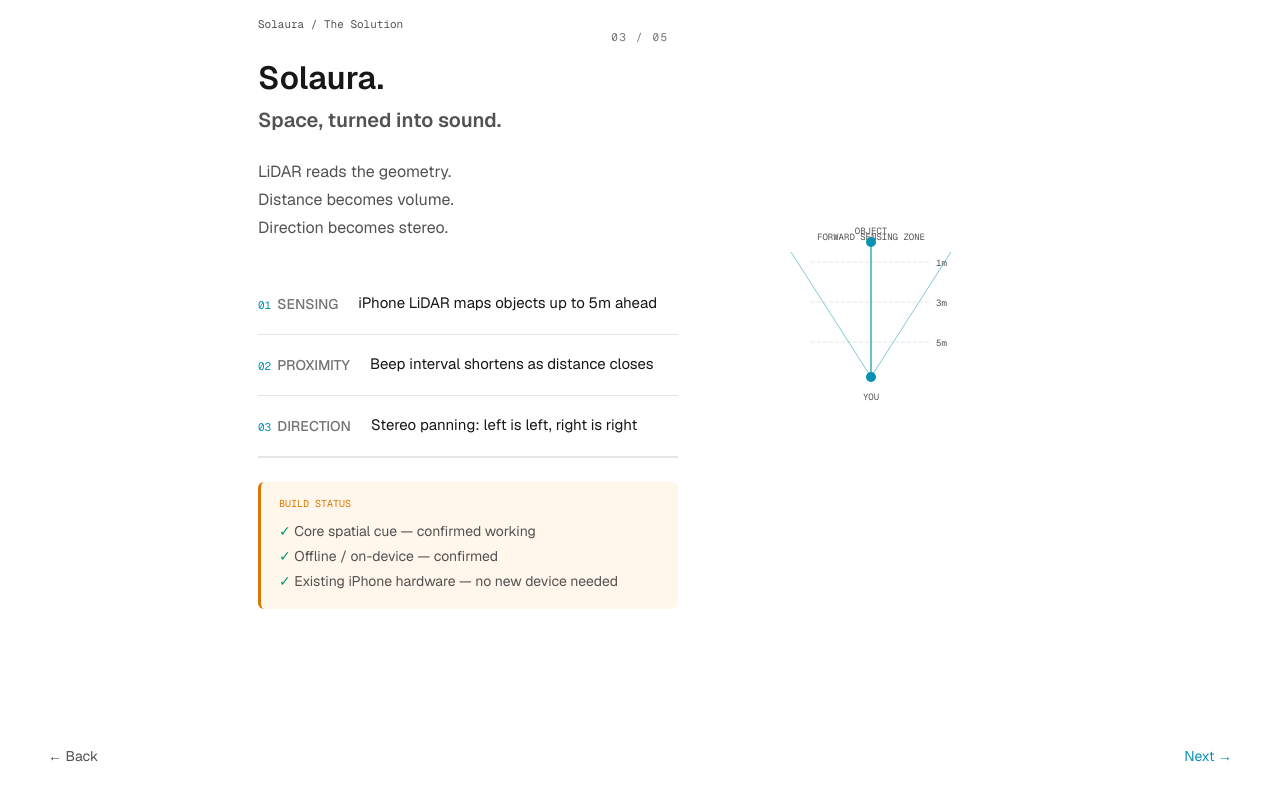
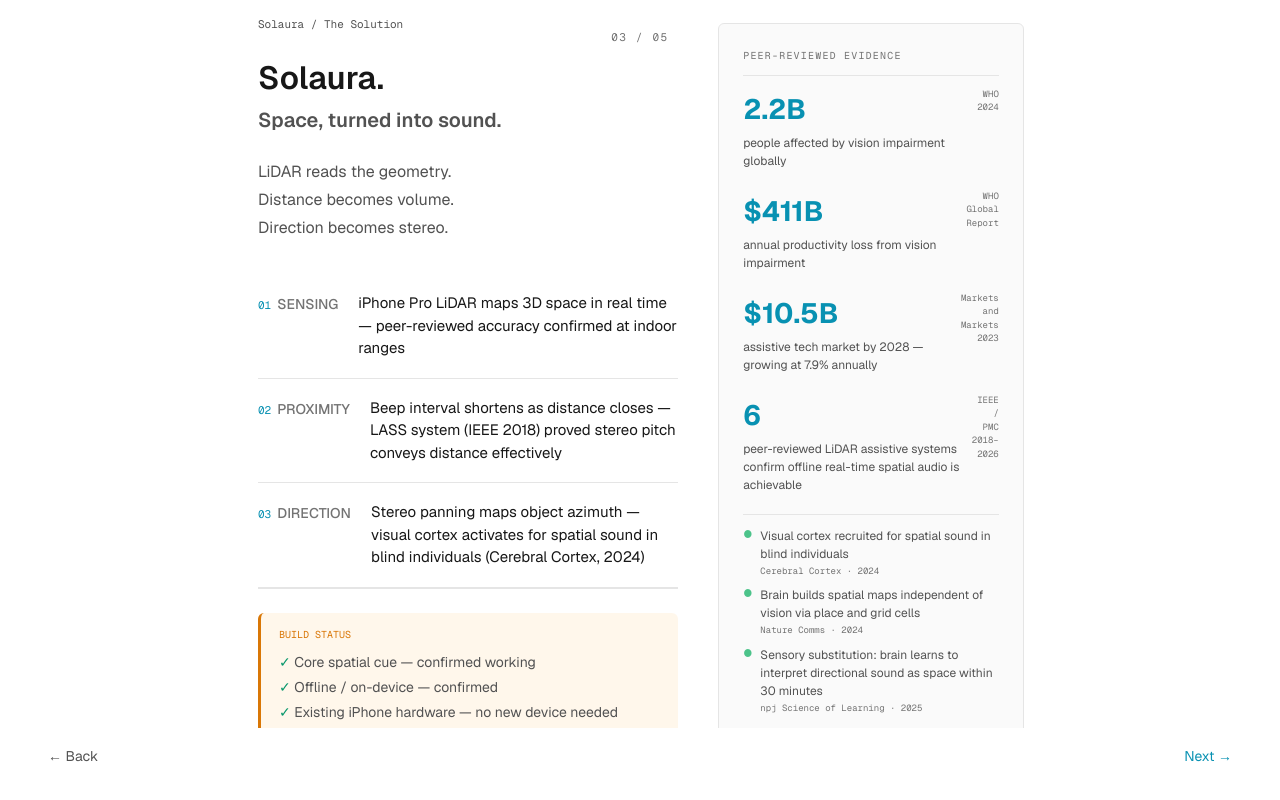
Before and after one commit to Yinghao-Guan/solaura, a Next.js app in the folder frontend/: page /solution in a window 1280 px wide. Built offline with nearby package versions, Linux system fonts and the light colour scheme.

Commit message:
feat: update info

```diff
--- a/frontend/src/app/demo/page.tsx
+++ b/frontend/src/app/demo/page.tsx
@@ -256,6 +256,18 @@
     sphereMesh.position.copy(spherePos);
     scene.add(sphereMesh);
 
+    const indicatorGeo = new THREE.CircleGeometry(0.25, 32);
+    const indicatorMat = new THREE.MeshBasicMaterial({
+      color: 0x00e5ff,
+      transparent: true,
+      opacity: 0.25,
+      depthWrite: false,
+    });
+    const indicator = new THREE.Mesh(indicatorGeo, indicatorMat);
+    indicator.rotation.x = -Math.PI / 2;
+    indicator.position.set(spherePos.x, 0.01, spherePos.z);
+    scene.add(indicator);
+
     const pointLight = new THREE.PointLight(0x00e5ff, 1, 3);
     pointLight.position.copy(spherePos);
     scene.add(pointLight);
@@ -368,6 +380,12 @@
       animationId = requestAnimationFrame(animate);
 
       sphereMesh.scale.setScalar(1 + Math.sin(Date.now() * 0.003) * 0.08);
+
+      indicator.position.x = sphereMesh.position.x;
+      indicator.position.z = sphereMesh.position.z;
+      indicator.position.y = 0.01;
+      const pulse = 0.15 + Math.sin(Date.now() * 0.003) * 0.1;
+      indicatorMat.opacity = pulse;
 
       if (sphereFlashStart !== null) {
         const elapsed = Date.now() - sphereFlashStart;
--- a/frontend/src/app/page.tsx
+++ b/frontend/src/app/page.tsx
@@ -4,9 +4,9 @@
 import { PageShell } from "./components/PageShell";
 
 const STATS = [
-  { number: "43M", label: "People blind worldwide", color: "var(--cyan)" },
-  { number: "295M", label: "Severe vision loss", color: "var(--cyan)" },
-  { number: "+55%", label: "Projected rise by 2050", color: "var(--amber)" },
+  { number: "43M", label: "people living with blindness globally", source: "WHO · 2024", color: "var(--cyan)" },
+  { number: "295M", label: "severe vision loss — rising to 474M by 2050", source: "IAPB Vision Atlas · 2021", color: "var(--cyan)" },
+  { number: "$411B", label: "lost in global productivity every year", source: "WHO Global Report", color: "var(--cyan)" },
 ];
 
 export default function Page1HumanCost() {
@@ -61,11 +61,11 @@
                 margin: 0,
               }}
             >
-              1.1 billion people
+              2.2 billion people
               <br />
-              can&apos;t see the space
+              live with vision
               <br />
-              they&apos;re standing in.
+              impairment.
             </h1>
           </div>
 
@@ -88,13 +88,15 @@
                 margin: 0,
               }}
             >
-              Not the street. Not the phone. The room.
+              43 million are completely blind.
               <br />
-              The hallway. The object two steps ahead.
+              295 million more live with severe vision loss.
               <br />
-              For hundreds of millions, that space is
+              By 2050 those numbers rise to 61 million
               <br />
-              completely invisible.
+              and 474 million.
+              <br />
+              The space in front of them is invisible.
             </p>
           </div>
 
@@ -142,6 +144,16 @@
                 >
                   {stat.label}
                 </p>
+                <p
+                  style={{
+                    fontFamily: "Geist Mono, monospace",
+                    fontSize: 10,
+                    color: "var(--text-muted)",
+                    margin: "4px 0 0",
+                  }}
+                >
+                  {stat.source}
+                </p>
               </div>
             ))}
           </div>
@@ -154,7 +166,7 @@
               marginTop: 24,
             }}
           >
-            Source: WHO Global Vision Report · IAPB Vision Atlas 2021
+            Source: WHO Blindness & Vision Impairment Fact Sheet 2024 · IAPB Vision Atlas 2021
           </p>
         </div>
       </div>
--- a/frontend/src/app/problem/page.tsx
+++ b/frontend/src/app/problem/page.tsx
@@ -1,22 +1,26 @@
 "use client";
 
+import { Fragment } from "react";
 import { PageShell } from "../components/PageShell";
 
 const TABLE_ROWS = [
   {
     tool: "White Cane",
-    does: "Detects ground-level obstacles",
-    misses: "Real-time spatial awareness",
+    does: "Detects ground-level obstacles only",
+    misses: "Cannot detect head-level objects, approaching obstacles, or 3D spatial context",
+    source: "Documented limitation — WHO assistive tech review",
   },
   {
     tool: "Screen Reader",
     does: "Reads on-screen digital content",
-    misses: "Awareness of physical space",
+    misses: "Zero awareness of physical space around the user",
+    source: "AT2030 Program — mobile assistive tech gaps",
   },
   {
     tool: "GPS / Maps",
     does: "Outdoor routing and directions",
-    misses: "Indoor, real-time, 3D sensing",
+    misses: "No indoor sensing, no real-time obstacle detection, fails without signal",
+    source: "PathFinder study — arXiv 2025",
   },
 ];
 
@@ -125,10 +129,10 @@
               </thead>
               <tbody>
                 {TABLE_ROWS.map((row, i) => (
+                  <Fragment key={row.tool}>
                     <tr
-                    key={row.tool}
                       style={{
-                      borderBottom: i < TABLE_ROWS.length - 1 ? "1px solid var(--border)" : "none",
+                        borderBottom: "none",
                         transition: "background 150ms",
                       }}
                       className="table-row-hover"
@@ -165,6 +169,21 @@
                         <span style={{ color: "var(--danger)" }}>●</span> {row.misses}
                       </td>
                     </tr>
+                    <tr>
+                      <td
+                        colSpan={3}
+                        style={{
+                          fontFamily: "Geist Mono, monospace",
+                          fontSize: 9,
+                          color: "var(--text-muted)",
+                          padding: "4px 16px 12px",
+                          borderBottom: i < TABLE_ROWS.length - 1 ? "1px solid var(--border)" : "none",
+                        }}
+                      >
+                        {row.source}
+                      </td>
+                    </tr>
+                  </Fragment>
                 ))}
               </tbody>
             </table>
@@ -194,6 +213,44 @@
               is invisible. We made it audible.
             </p>
           </div>
+
+          <div
+            style={{
+              marginTop: 20,
+              background: "var(--surface)",
+              borderLeft: "3px solid var(--amber)",
+              borderRadius: 6,
+              padding: "14px 18px",
+            }}
+          >
+            <p
+              style={{
+                fontFamily: "Geist, system-ui, sans-serif",
+                fontWeight: 500,
+                fontSize: 15,
+                color: "var(--text)",
+                margin: 0,
+                lineHeight: 1.6,
+              }}
+            >
+              $411 billion lost in global productivity
+              <br />
+              annually due to vision impairment.
+              <br />
+              The cost of doing nothing is not zero.
+            </p>
+            <p
+              style={{
+                fontFamily: "Geist Mono, monospace",
+                fontSize: 9,
+                color: "var(--text-muted)",
+                margin: "8px 0 0",
+                textAlign: "right",
+              }}
+            >
+              WHO Global Report
+            </p>
+          </div>
         </div>
       </div>
     </PageShell>
--- a/frontend/src/app/proof/page.tsx
+++ b/frontend/src/app/proof/page.tsx
@@ -3,19 +3,21 @@
 import { PageShell } from "../components/PageShell";
 
 const WITHOUT = [
-  "Dedicated hardware required",
-  "Requires internet connection",
-  "Verbal narration — slow feedback",
+  "Dedicated hardware: $360–$5,000+",
+  "Requires internet (Seeing AI, Lookout)",
+  "Verbal narration — average 2–4s delay",
   "Fails indoors and in darkness",
-  "Needs a human assistant",
+  "Requires extra device or attachment",
+  "Ultrasonic canes: detect ahead only, no spatial audio",
 ];
 
 const WITH_SOLAURA = [
-  "Runs on existing iPhone",
-  "Fully offline, on-device",
-  "Instant directional audio <50ms",
-  "Works in total darkness",
-  "Zero setup — point and sense",
+  "Runs on existing iPhone Pro",
+  "Fully offline — on-device LiDAR",
+  "Directional audio feedback <50ms",
+  "Works in complete darkness",
+  "Zero hardware cost beyond iPhone",
+  "Stereo panning proven to convey object direction (IEEE 2018–2026)",
 ];
 
 export default function Page4TheProof() {
@@ -163,9 +165,70 @@
                 lineHeight: 1.6,
               }}
             >
-              This isn&apos;t a concept. The core is confirmed working.
+              6 peer-reviewed systems confirm LiDAR +
               <br />
-              Built in [X] hours. Demo is live.
+              directional audio works offline.
+              <br />
+              The brain is already wired to process it.
+              <br />
+              The sensor is already in the phone.
+              <br />
+              Solaura connects them.
+            </p>
+          </div>
+
+          <div
+            style={{
+              marginTop: 16,
+              background: "var(--surface)",
+              border: "1px solid var(--border)",
+              borderRadius: 6,
+              padding: 16,
+            }}
+          >
+            <p
+              style={{
+                fontFamily: "Geist Mono, monospace",
+                fontSize: 10,
+                color: "var(--text-label)",
+                margin: 0,
+                marginBottom: 12,
+              }}
+            >
+              COMPETITOR PRICING REFERENCE
+            </p>
+            <div style={{ display: "flex", justifyContent: "space-between", borderBottom: "1px solid var(--border)", padding: "10px 0" }}>
+              <span style={{ fontFamily: "Geist, system-ui, sans-serif", fontWeight: 500, fontSize: 14 }}>OrCam MyEye 2</span>
+              <span style={{ fontFamily: "Geist Mono, monospace", fontSize: 13, color: "var(--danger)" }}>~$4,000–$5,000</span>
+            </div>
+            <div style={{ display: "flex", justifyContent: "space-between", borderBottom: "1px solid var(--border)", padding: "10px 0" }}>
+              <span style={{ fontFamily: "Geist, system-ui, sans-serif", fontWeight: 500, fontSize: 14 }}>WeWALK / BuzzClip (ultrasonic)</span>
+              <span style={{ fontFamily: "Geist Mono, monospace", fontSize: 13, color: "var(--danger)" }}>~$500–$800</span>
+            </div>
+            <div style={{ display: "flex", justifyContent: "space-between", padding: "10px 0" }}>
+              <span style={{ fontFamily: "Geist, system-ui, sans-serif", fontWeight: 500, fontSize: 14 }}>Smart Vision Glasses (LiDAR)</span>
+              <span style={{ fontFamily: "Geist Mono, monospace", fontSize: 13, color: "var(--danger)" }}>~$360</span>
+            </div>
+            <p
+              style={{
+                fontFamily: "Geist Mono, monospace",
+                fontSize: 10,
+                color: "#4cc38a",
+                margin: "12px 0 0",
+              }}
+            >
+              Solaura: $0 additional hardware required.
+            </p>
+            <p
+              style={{
+                fontFamily: "Geist Mono, monospace",
+                fontSize: 9,
+                color: "var(--text-label)",
+                marginTop: 8,
+                marginBottom: 0,
+              }}
+            >
+              Sources: OrCam.com · PMC 12178407 · BuzzClip.com · IEEE Xplore
             </p>
           </div>
         </div>
--- a/frontend/src/app/solution/page.tsx
+++ b/frontend/src/app/solution/page.tsx
@@ -3,9 +3,9 @@
 import { PageShell } from "../components/PageShell";
 
 const ROWS = [
-  { step: "01", name: "SENSING", value: "iPhone LiDAR maps objects up to 5m ahead" },
-  { step: "02", name: "PROXIMITY", value: "Beep interval shortens as distance closes" },
-  { step: "03", name: "DIRECTION", value: "Stereo panning: left is left, right is right" },
+  { step: "01", name: "SENSING", value: "iPhone Pro LiDAR maps 3D space in real time — peer-reviewed accuracy confirmed at indoor ranges" },
+  { step: "02", name: "PROXIMITY", value: "Beep interval shortens as distance closes — LASS system (IEEE 2018) proved stereo pitch conveys distance effectively" },
+  { step: "03", name: "DIRECTION", value: "Stereo panning maps object azimuth — visual cortex activates for spatial sound in blind individuals (Cerebral Cortex, 2024)" },
 ];
 
 export default function Page3WhatWeBuilt() {
@@ -155,38 +155,118 @@
                 <span style={{ color: "var(--success)" }}>✓</span> Offline / on-device — confirmed
                 <br />
                 <span style={{ color: "var(--success)" }}>✓</span> Existing iPhone hardware — no new device needed
+                <br />
+                <span style={{ color: "var(--success)" }}>✓</span> LiDAR spatial sensing — peer-reviewed across 6 published systems (IEEE / PMC 2018–2026)
               </p>
             </div>
           </div>
 
-          <div className="flex justify-center">
-            <svg width={280} height={180} viewBox="0 0 280 180" style={{ overflow: "visible" }}>
-              <text
-                x={140}
-                y={18}
-                textAnchor="middle"
+          <div
+            style={{
+              background: "var(--surface)",
+              border: "1px solid var(--border)",
+              borderRadius: 6,
+              padding: 24,
+              width: "100%",
+            }}
+          >
+            <p
+              style={{
+                fontFamily: "Geist Mono, monospace",
+                fontSize: 10,
+                color: "var(--text-label)",
+                letterSpacing: "0.12em",
+                textTransform: "uppercase",
+                margin: 0,
+              }}
+            >
+              PEER-REVIEWED EVIDENCE
+            </p>
+            <div style={{ height: 1, background: "var(--border)", margin: "12px 0" }} />
+            {[
+              { number: "2.2B", label: "people affected by vision impairment globally", source: "WHO\n2024" },
+              { number: "$411B", label: "annual productivity loss from vision impairment", source: "WHO\nGlobal\nReport" },
+              { number: "$10.5B", label: "assistive tech market by 2028 — growing at 7.9% annually", source: "Markets\nand\nMarkets\n2023" },
+              { number: "6", label: "peer-reviewed LiDAR assistive systems confirm offline real-time spatial audio is achievable", source: "IEEE /\nPMC\n2018–2026" },
+            ].map((stat) => (
+              <div
+                key={stat.number}
                 style={{
-                  fontFamily: "Geist Mono, monospace",
-                  fontSize: 9,
-                  fill: "var(--text-muted)",
+                  display: "flex",
+                  flexDirection: "row",
+                  justifyContent: "space-between",
+                  alignItems: "flex-start",
+                  gap: 12,
+                  marginBottom: 20,
                 }}
               >
-                FORWARD SENSING ZONE
-              </text>
-              <line x1={80} y1={120} x2={200} y2={120} stroke="var(--border)" strokeWidth={1} strokeDasharray="4 2" />
-              <text x={205} y={124} style={{ fontFamily: "Geist Mono, monospace", fontSize: 9, fill: "var(--text-muted)" }}>5m</text>
-              <line x1={80} y1={80} x2={200} y2={80} stroke="var(--border)" strokeWidth={1} strokeDasharray="4 2" />
-              <text x={205} y={84} style={{ fontFamily: "Geist Mono, monospace", fontSize: 9, fill: "var(--text-muted)" }}>3m</text>
-              <line x1={80} y1={40} x2={200} y2={40} stroke="var(--border)" strokeWidth={1} strokeDasharray="4 2" />
-              <text x={205} y={44} style={{ fontFamily: "Geist Mono, monospace", fontSize: 9, fill: "var(--text-muted)" }}>1m</text>
-              <line x1={140} y1={155} x2={60} y2={30} stroke="var(--cyan)" strokeWidth={1} opacity={0.5} />
-              <line x1={140} y1={155} x2={140} y2={20} stroke="var(--cyan)" strokeWidth={1.5} opacity={0.8} />
-              <line x1={140} y1={155} x2={220} y2={30} stroke="var(--cyan)" strokeWidth={1} opacity={0.5} />
-              <circle cx={140} cy={155} r={5} fill="var(--cyan)" />
-              <text x={140} y={178} textAnchor="middle" style={{ fontFamily: "Geist Mono, monospace", fontSize: 9, fill: "var(--text-muted)" }}>YOU</text>
-              <circle cx={140} cy={20} r={5} fill="var(--cyan)" />
-              <text x={140} y={12} textAnchor="middle" style={{ fontFamily: "Geist Mono, monospace", fontSize: 9, fill: "var(--text-muted)" }}>OBJECT</text>
-            </svg>
+                <div>
+                  <div style={{ fontFamily: "Geist, system-ui, sans-serif", fontWeight: 700, fontSize: 28, color: "var(--cyan)" }}>
+                    {stat.number}
+                  </div>
+                  <p style={{ fontFamily: "Geist, system-ui, sans-serif", fontWeight: 400, fontSize: 12, color: "var(--text-muted)", margin: "4px 0 0" }}>
+                    {stat.label}
+                  </p>
+                </div>
+                <p
+                  style={{
+                    fontFamily: "Geist Mono, monospace",
+                    fontSize: 9,
+                    color: "var(--text-label)",
+                    textAlign: "right",
+                    margin: 0,
+                    whiteSpace: "pre-line",
+                  }}
+                >
+                  {stat.source}
+                </p>
+              </div>
+            ))}
+            <div style={{ height: 1, background: "var(--border)", margin: "4px 0 12px" }} />
+            <div style={{ display: "flex", flexDirection: "row", gap: 8, alignItems: "flex-start", marginBottom: 8 }}>
+              <span style={{ color: "#4cc38a", fontSize: 10 }}>●</span>
+              <div>
+                <p style={{ fontFamily: "Geist, system-ui, sans-serif", fontWeight: 400, fontSize: 12, color: "var(--text-muted)", margin: 0 }}>
+                  Visual cortex recruited for spatial sound in blind individuals
+                </p>
+                <p style={{ fontFamily: "Geist Mono, monospace", fontSize: 9, color: "var(--text-label)", margin: "2px 0 0" }}>
+                  Cerebral Cortex · 2024
+                </p>
+              </div>
+            </div>
+            <div style={{ display: "flex", flexDirection: "row", gap: 8, alignItems: "flex-start", marginBottom: 8 }}>
+              <span style={{ color: "#4cc38a", fontSize: 10 }}>●</span>
+              <div>
+                <p style={{ fontFamily: "Geist, system-ui, sans-serif", fontWeight: 400, fontSize: 12, color: "var(--text-muted)", margin: 0 }}>
+                  Brain builds spatial maps independent of vision via place and grid cells
+                </p>
+                <p style={{ fontFamily: "Geist Mono, monospace", fontSize: 9, color: "var(--text-label)", margin: "2px 0 0" }}>
+                  Nature Comms · 2024
+                </p>
+              </div>
+            </div>
+            <div style={{ display: "flex", flexDirection: "row", gap: 8, alignItems: "flex-start", marginBottom: 0 }}>
+              <span style={{ color: "#4cc38a", fontSize: 10 }}>●</span>
+              <div>
+                <p style={{ fontFamily: "Geist, system-ui, sans-serif", fontWeight: 400, fontSize: 12, color: "var(--text-muted)", margin: 0 }}>
+                  Sensory substitution: brain learns to interpret directional sound as space within 30 minutes
+                </p>
+                <p style={{ fontFamily: "Geist Mono, monospace", fontSize: 9, color: "var(--text-label)", margin: "2px 0 0" }}>
+                  npj Science of Learning · 2025
+                </p>
+              </div>
+            </div>
+            <p
+              style={{
+                fontFamily: "Geist Mono, monospace",
+                fontSize: 9,
+                color: "var(--text-label)",
+                marginTop: 16,
+                marginBottom: 0,
+              }}
+            >
+              Sources: WHO · IAPB · IEEE Xplore · PubMed · Nature · Cerebral Cortex · Frontiers Neurosci.
+            </p>
           </div>
         </div>
       </div>
```
Lines whose indentation alone changed are shown as unchanged.
